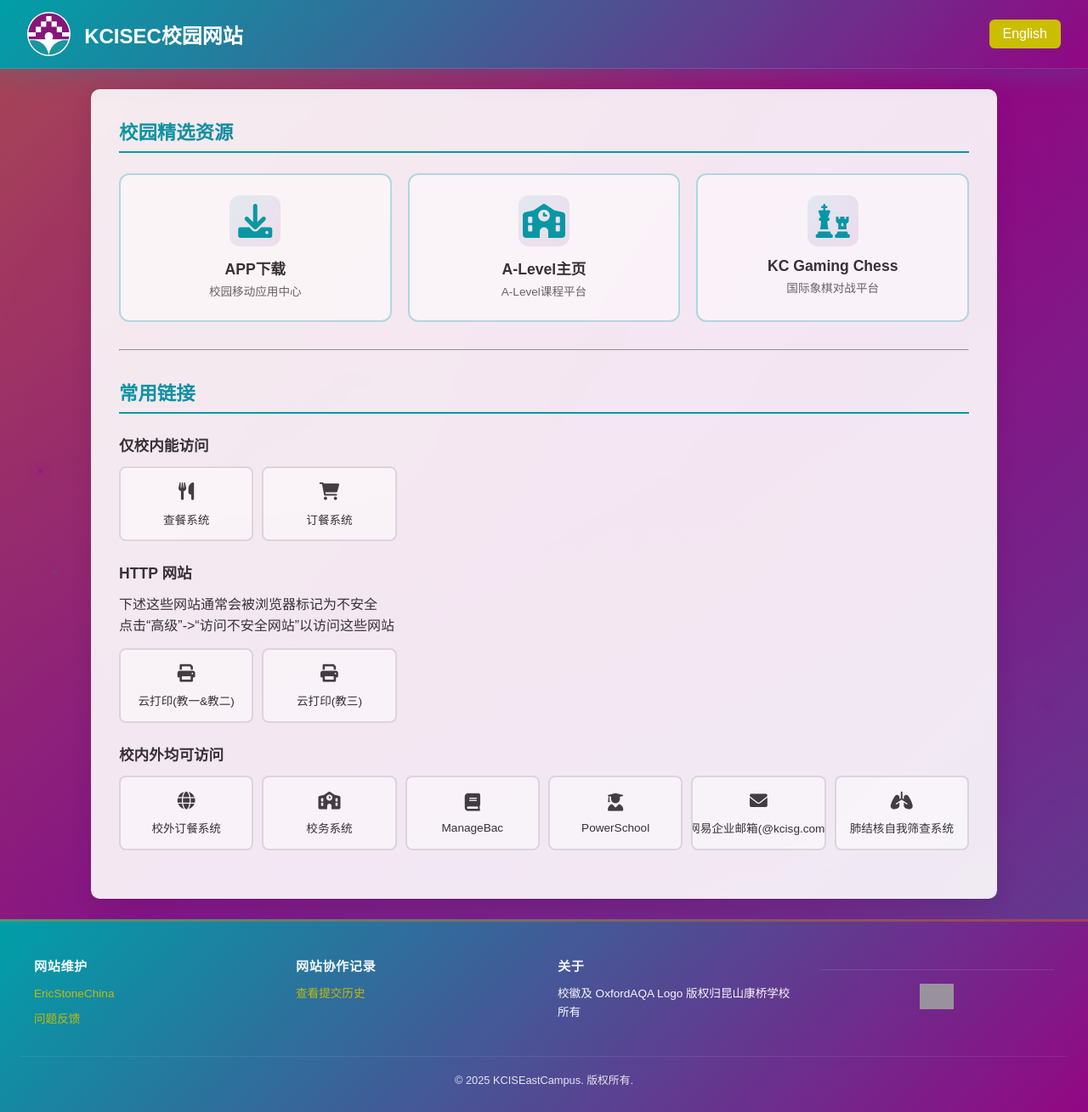
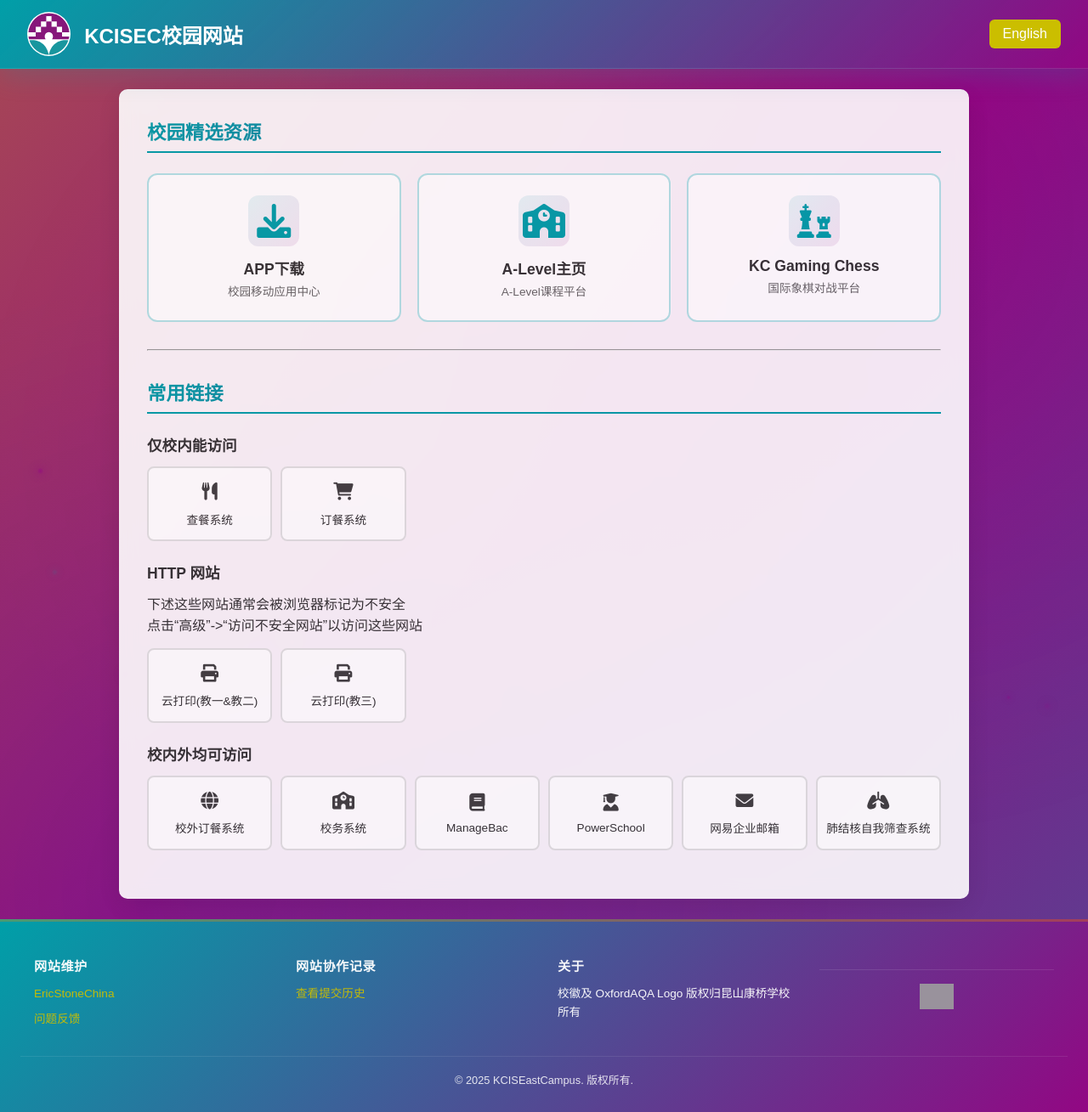
Before and after one commit to KCISEastCampus/Pages, a Jekyll site: the page built from index.md, in a window 1280 px wide and 1309 px high. Shown: the whole window at 85% size. Built offline with Jekyll 4.4.1, drawn with Linux system fonts in a browser that asks for light colours; some web fonts are replaced; grey boxes are pictures that could not be loaded.

Commit message:
优化链接描述，调整 CSS 样式以改善布局和动画效果

```diff
--- a/_data/links.yml
+++ b/_data/links.yml
@@ -33,7 +33,7 @@
     - name: PowerSchool
       url: "https://powerschool.kcisec.org.cn/public/"
       icon: "fas fa-user-graduate"
-    - name: 网易企业邮箱(@kcisg.com)
+    - name: 网易企业邮箱
       url: "https://mail.kcisg.com"
       icon: "fas fa-envelope"
     - name: 肺结核自我筛查系统
--- a/_includes/hero.html
+++ b/_includes/hero.html
@@ -4,10 +4,10 @@
     <div class="hero-minimal">
       <h2>{{ hero.title }}</h2>
       <div class="hero-quick-links">
-        <a class="hero-quick-link" href="/app/" target="_blank" rel="noopener noreferrer" title="{{ navibar.button_app }}">
+        <a class="hero-quick-link" href="/app/" rel="noopener noreferrer" title="{{ navibar.button_app }}">
           <i class="fas fa-download"></i>
         </a>
-        <a class="hero-quick-link" href="https://academic.kcisec.site/" target="_blank" rel="noopener noreferrer" title="{{ navibar.button_alevel }}">
+        <a class="hero-quick-link" href="https://academic.kcisec.site/" rel="noopener noreferrer" title="{{ navibar.button_alevel }}">
           <i class="fas fa-school"></i>
         </a>
         <a class="hero-quick-link" href="/chess" title="KC Gaming Chess">
--- a/_layouts/chess_new.html
+++ b/_layouts/chess_new.html
@@ -1455,6 +1455,7 @@
 
 
         /*
+
    animation: slide-in-right 0.6s ease-out;
    }
 
--- a/assets/css/main.css
+++ b/assets/css/main.css
@@ -124,6 +124,8 @@ a {
   flex-grow: 1;
   animation: slide-up 0.6s ease-out;
   position: relative;
+  box-sizing: border-box;
+  overflow-x: hidden;
 }
 
 @keyframes slide-up {
@@ -939,10 +941,12 @@ footer a:hover::after {
 
 @media (max-width: 600px) {
   .page-content {
-    margin: 0.5rem;
-    padding: 1rem;
-    width: calc(100% - 1rem);
+    margin: 8px;
+    padding: 16px;
+    width: calc(100% - 16px);
     border-radius: 6px;
+    box-sizing: border-box;
+    overflow-x: hidden;
   }
 
   .page-content h2 {
```
